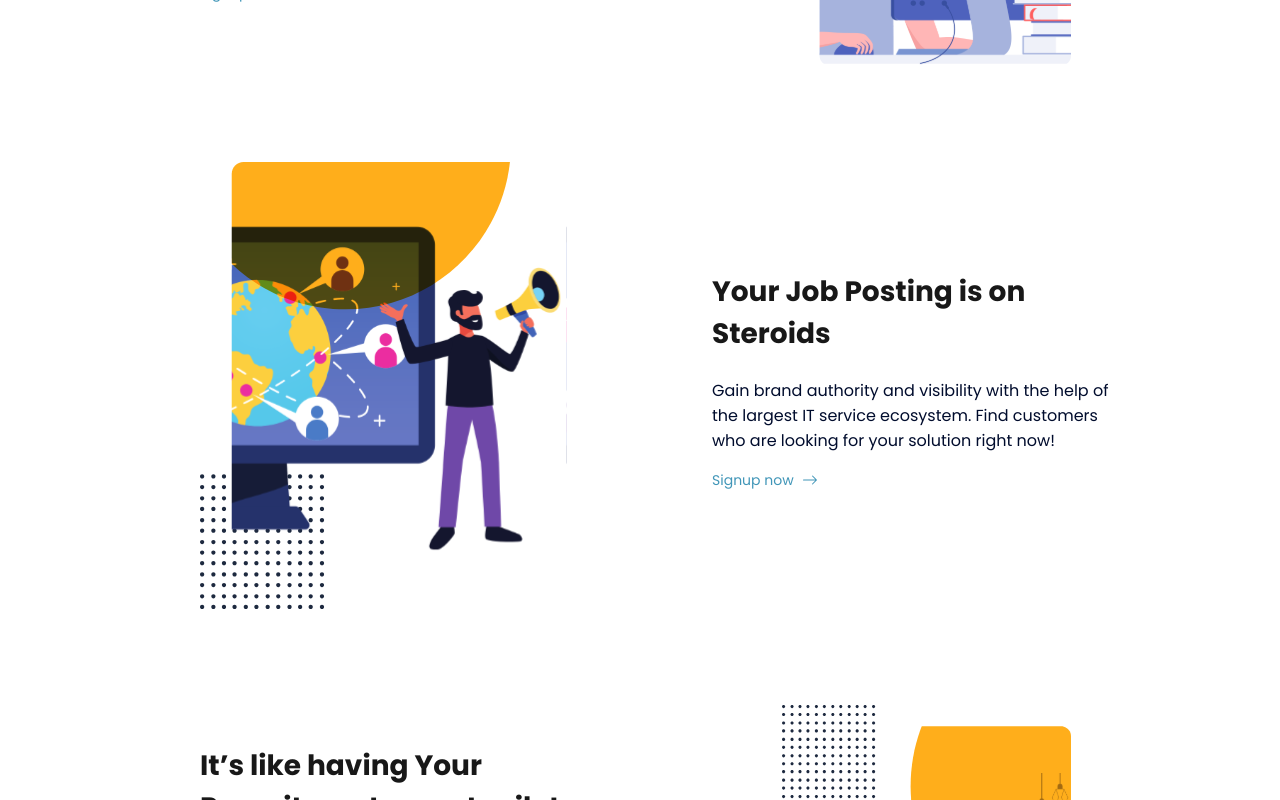
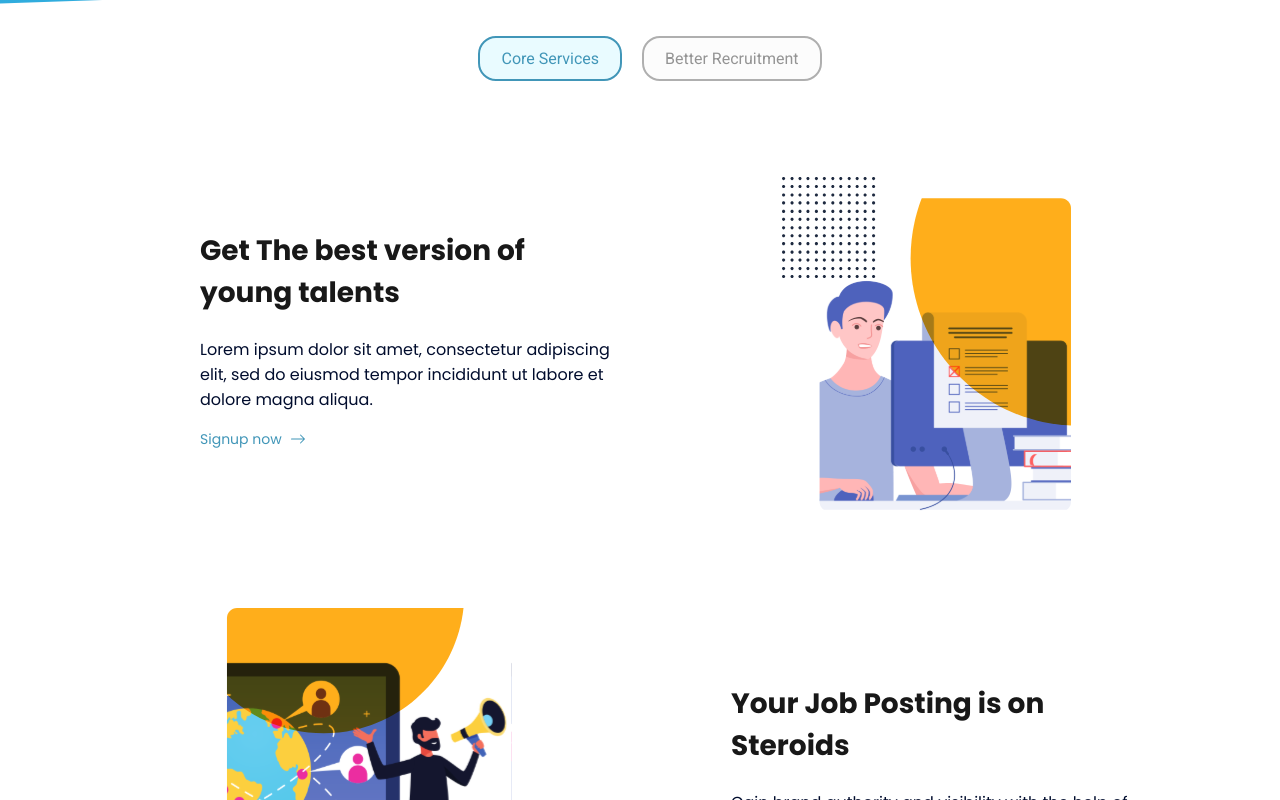
Before and after one commit to Farouk-Adedamola/Vacanxe, a React (Create React App) app: page / in a window 1280 px wide. Shown: the part 540-1340 px from the top of the page. Built offline with nearby package versions, Linux system fonts and the light colour scheme.

Commit message:
commit changes

```diff
--- a/src/App.js
+++ b/src/App.js
@@ -14,7 +14,7 @@ function App() {
   return (
     <Fragment>
       <Nav />
-      {/* <Main /> */}
+      <Main />
       <CenterButton />
       <section className={classes.wrapper}>
         <Card1 />
--- a/src/Components/Cards/Card2.module.css
+++ b/src/Components/Cards/Card2.module.css
@@ -81,18 +81,20 @@
 
 @media screen and (min-width: 1200px) {
   .main {
-    display: flex;
-    width: 80vw;
-    justify-content: space-between;
-    /* grid-template-columns: 1fr 1fr; */
-    /* gap: 164px; */
+    /* display: flex; */
+    /* width: 80vw; */
+    /* justify-content: space-between; */
+    display: grid;
+    grid-template-columns: 1fr 1fr;
+    gap: 164px;
   }
   .secondSection img {
     width: 367px;
   }
 
   .section {
-    padding-left: 0;
+    /* padding-right: -164px; */
+    /* padding-left: 0; */
   }
 
   .section h2 {
```
